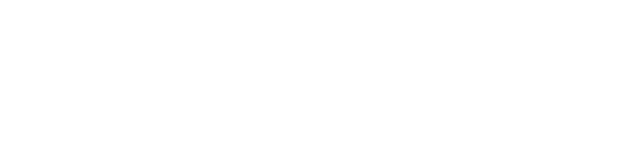
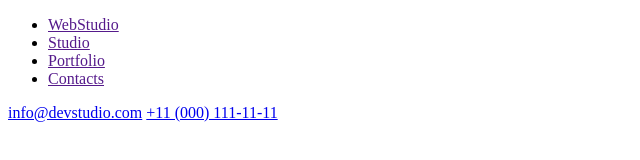
Before and after one commit to Vlad3039/index.html, a plain HTML site: page index.html in a window 1280 px wide. Shown: the whole page, without its empty margins (0-640 px from the left). Drawn offline with Linux system fonts and the light colour scheme.

Commit message:
зміни номер телефону і пошта

```diff
--- a/index.html
+++ b/index.html
@@ -8,9 +8,14 @@
 </head>
 <body>
     <header>
-        <a href="">
-            <img src="./index.html/WebStudio" alt="">
-        </a>
+        <ul>
+            <li><a href="">WebStudio</a></li>
+            <li><a href="">Studio</a></li>
+            <li><a href="">Portfolio</a></li>
+            <li><a href="">Contacts</a></li>
+        </ul>
+        <a href="mailto:info@devstudio.com">info@devstudio.com</a>
+        <a href="tel:+110001111111">+11 (000) 111-11-11</a>
     </header>
     <main></main>
     <footer></footer>
```
